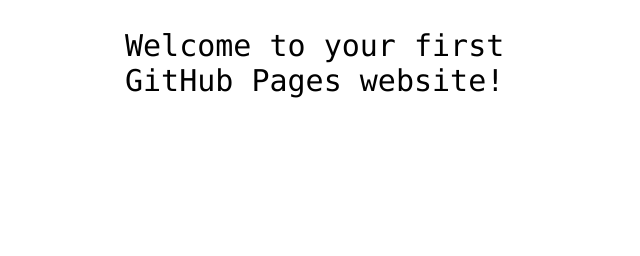
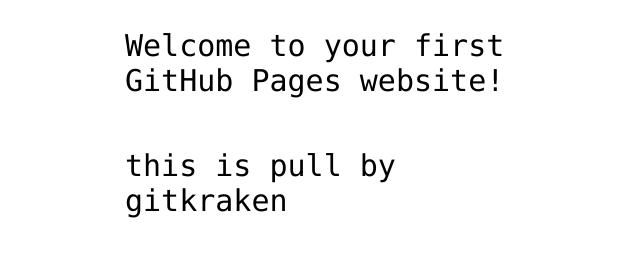
Before and after one commit to polaris-wish/hello-world, a plain HTML site: page index.html in a window 1280 px wide. Shown: the part 360-616 px from the top of the page, without its empty margins (315-955 px from the left). Drawn offline with Linux system fonts and the light colour scheme.

Commit message:
change index.html

```diff
--- a/index.html
+++ b/index.html
@@ -13,6 +13,6 @@
 
 <!-- Change this code here by copy and pasting your template on line 15 -->
 <p>Welcome to your first GitHub Pages website!</p>
-
+<p>this is pull by gitkraken</p>
 </body>
 </html>
```
